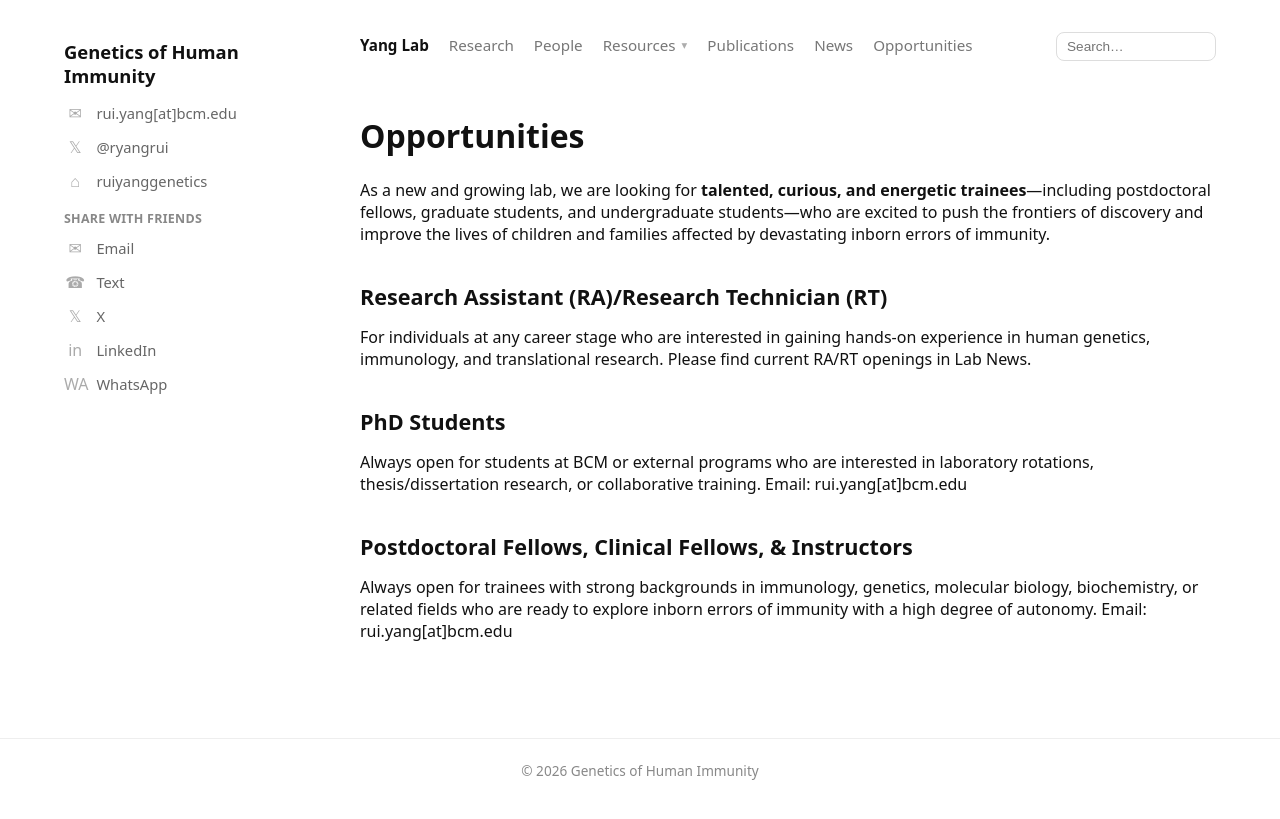
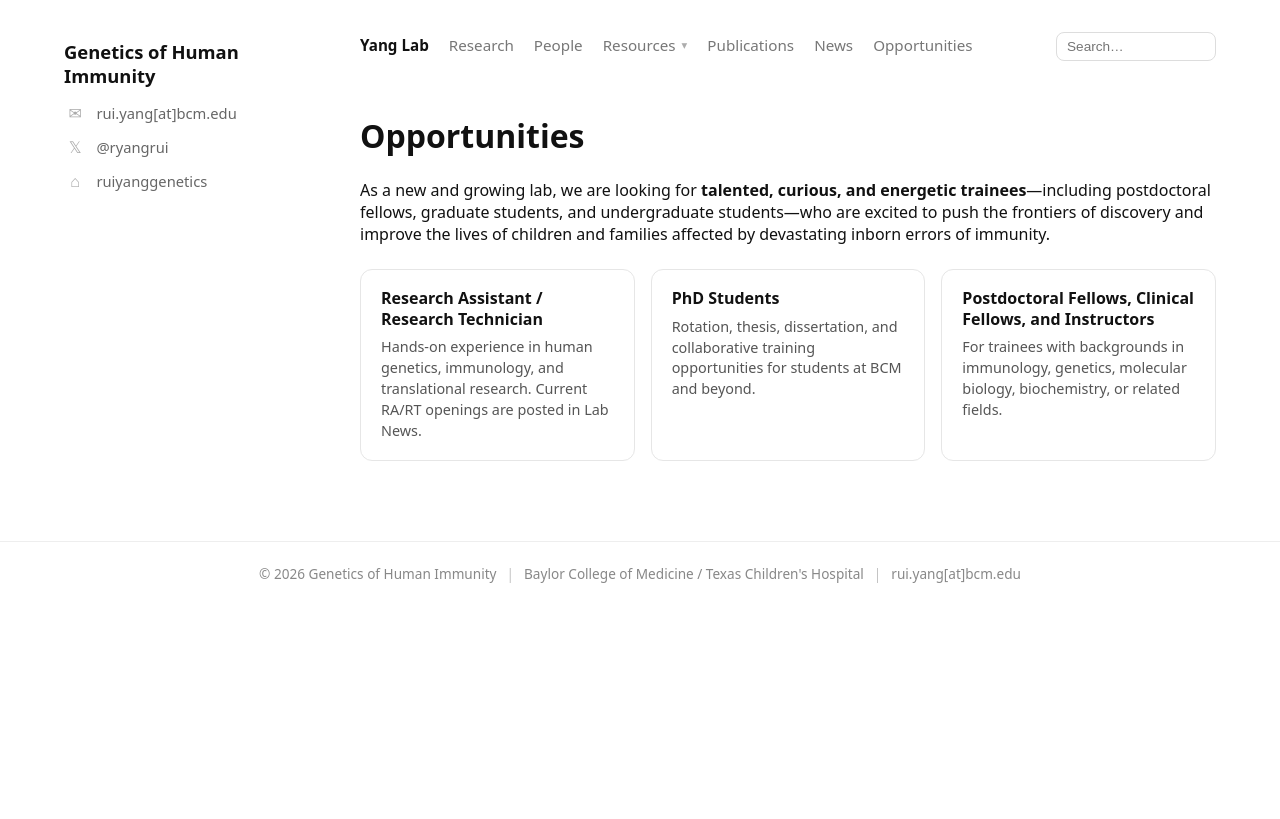
Before and after one commit to ruiyanggenetics/ghilab, a Jekyll site: the page built from opportunities.md, in a window 1280 px wide. Shown: the top 819 px of the page. Built offline with Jekyll 4.4.1, drawn with Linux system fonts in a browser that asks for light colours.

Commit message:
many updates 20260501

```diff
--- a/_config.yml
+++ b/_config.yml
@@ -1,6 +1,6 @@
 title: Laboratory of Genetics of Human Immunity
 email: rui.yang[at]bcm.edu
-description: Human genetics × immunology
+description: Yang Lab at Baylor College of Medicine and Texas Children's Hospital, studying human genetics of immunity, severe infection, immune dysregulation, malignancy, and mechanism-driven diagnosis and therapy.
 url: https://ruiyanggenetics.github.io
 baseurl: /ghilab
 
--- a/_layouts/default.html
+++ b/_layouts/default.html
@@ -4,6 +4,7 @@
   <meta charset="UTF-8">
   <meta name="viewport" content="width=device-width, initial-scale=1">
   <title>{{ page.title }} | {{ site.title }}</title>
+  <meta name="description" content="{{ page.description | default: site.description | strip_html | strip_newlines }}">
   <link rel="stylesheet" href="{{ '/assets/style.css' | relative_url }}">
 </head>
 
@@ -41,57 +42,6 @@
     </a>
   </div>
 
-  <!-- =========================
-       SHARE
-       ========================= -->
-  <div class="sidebar-label">
-    Share with friends
-  </div>
-
-  <div class="sidebar-links sidebar-share">
-
-    <!-- Email -->
-    <a class="sidebar-link"
-       href="mailto:?subject=Yang Lab – Genetics of Human Immunity&body=Check out the Yang Lab website:%0Ahttps://ruiyanggenetics.github.io/ghilab/">
-      <span class="icon">✉︎</span>
-      <span>Email</span>
-    </a>
-
-    <!-- Text / Phone (works on mobile) -->
-    <a class="sidebar-link"
-       href="sms:?&body=Check out the Yang Lab website: https://ruiyanggenetics.github.io/ghilab/">
-      <span class="icon">☎︎</span>
-      <span>Text</span>
-    </a>
-
-    <!-- X (Twitter) -->
-    <a class="sidebar-link"
-       href="https://twitter.com/intent/tweet?text=Check%20out%20the%20Yang%20Lab%20–%20Genetics%20of%20Human%20Immunity&url=https://ruiyanggenetics.github.io/ghilab/"
-       target="_blank"
-       rel="noopener">
-      <span class="icon">𝕏</span>
-      <span>X</span>
-    </a>
-
-    <!-- LinkedIn (share) -->
-    <a class="sidebar-link"
-       href="https://www.linkedin.com/sharing/share-offsite/?url=https%3A%2F%2Fruiyanggenetics.github.io%2Fghilab%2F"
-       target="_blank"
-       rel="noopener">
-      <span class="icon">in</span>
-      <span>LinkedIn</span>
-    </a>
-
-    <!-- WhatsApp -->
-    <a class="sidebar-link"
-       href="https://wa.me/?text=Check%20out%20the%20Yang%20Lab%20website:%20https%3A%2F%2Fruiyanggenetics.github.io%2Fghilab%2F"
-       target="_blank"
-       rel="noopener">
-      <span class="icon">WA</span>
-      <span>WhatsApp</span>
-    </a>
-
-  </div>
 </aside>
 
     <!-- =========================
@@ -150,6 +100,16 @@
     </div>
   </div>
 
+  <footer class="site-footer">
+    <div class="footer-inner">
+      <span>© {{ site.time | date: "%Y" }} Genetics of Human Immunity</span>
+      <span class="footer-sep">|</span>
+      <span>Baylor College of Medicine / Texas Children's Hospital</span>
+      <span class="footer-sep">|</span>
+      <a class="footer-muted" href="mailto:rui.yang@bcm.edu">rui.yang[at]bcm.edu</a>
+    </div>
+  </footer>
+
   <!-- =========================
        GLOBAL SCRIPTS
        ========================= -->
@@ -157,12 +117,3 @@
 
 </body>
 </html>
-
-<!-- =========================
-     FOOTER
-     ========================= -->
-<footer class="site-footer">
-  <div class="footer-inner">
-    <span>© {{ site.time | date: "%Y" }} Genetics of Human Immunity</span>
-  </div>
-</footer>
--- a/assets/style.css
+++ b/assets/style.css
@@ -164,6 +164,35 @@ main .page-intro + h2 {
   width: 100%;
   border-radius: 14px;
   margin-bottom: 22px;
+}
+
+.home-focus-grid {
+  margin-bottom: 26px;
+}
+
+.contact-callout {
+  display: flex;
+  flex-direction: column;
+  gap: 4px;
+  margin: 26px 0;
+  padding: 16px 18px;
+  border: 1px solid #e6e6e6;
+  border-radius: 12px;
+  background: #fff;
+  color: #444;
+  font-size: 0.95rem;
+  line-height: 1.45;
+}
+
+.contact-callout strong {
+  color: #111;
+}
+
+.contact-callout a {
+  color: #111;
+  text-decoration: underline;
+  text-decoration-thickness: 1px;
+  text-underline-offset: 3px;
 }
 
 /* =========================
--- a/opportunities.md
+++ b/opportunities.md
@@ -1,20 +1,34 @@
 ---
 layout: default
 title: Opportunities
+description: Training and employment opportunities in the Yang Lab for research assistants, students, postdoctoral fellows, clinical fellows, and instructors.
 ---
 
 # Opportunities
 
 As a new and growing lab, we are looking for **talented, curious, and energetic trainees**—including postdoctoral fellows, graduate students, and undergraduate students—who are excited to push the frontiers of discovery and improve the lives of children and families affected by devastating inborn errors of immunity.
 
-## Research Assistant (RA)/Research Technician (RT)
-For individuals at any career stage who are interested in gaining hands-on experience in human genetics, immunology, and translational research.
-Please find current RA/RT openings in [Lab News](https://ruiyanggenetics.github.io/ghilab/news/).
+<div class="resource-card-grid">
 
-## PhD Students
-Always open for students at BCM or external programs who are interested in laboratory rotations, thesis/dissertation research, or collaborative training.
-Email: rui.yang[at]bcm.edu
+  <a class="resource-card" href="{{ '/news' | relative_url }}">
+    <div class="resource-card-title">Research Assistant / Research Technician</div>
+    <div class="resource-card-desc">
+      Hands-on experience in human genetics, immunology, and translational research. Current RA/RT openings are posted in Lab News.
+    </div>
+  </a>
 
-## Postdoctoral Fellows, Clinical Fellows, & Instructors
-Always open for trainees with strong backgrounds in immunology, genetics, molecular biology, biochemistry, or related fields who are ready to explore inborn errors of immunity with a high degree of autonomy.
-Email: rui.yang[at]bcm.edu
+  <a class="resource-card" href="mailto:rui.yang@bcm.edu">
+    <div class="resource-card-title">PhD Students</div>
+    <div class="resource-card-desc">
+      Rotation, thesis, dissertation, and collaborative training opportunities for students at BCM and beyond.
+    </div>
+  </a>
+
+  <a class="resource-card" href="mailto:rui.yang@bcm.edu">
+    <div class="resource-card-title">Postdoctoral Fellows, Clinical Fellows, and Instructors</div>
+    <div class="resource-card-desc">
+      For trainees with backgrounds in immunology, genetics, molecular biology, biochemistry, or related fields.
+    </div>
+  </a>
+
+</div>
```
Also changed, not shown: index.md (+32 -0 lines), people.html (+12 -6 lines).
